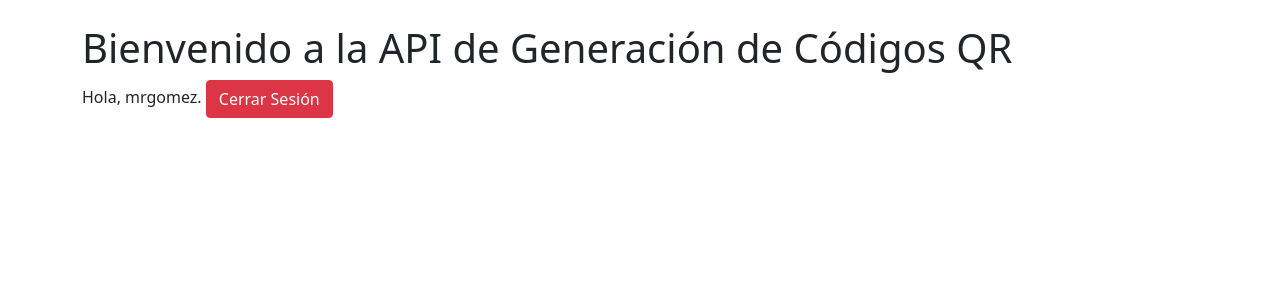
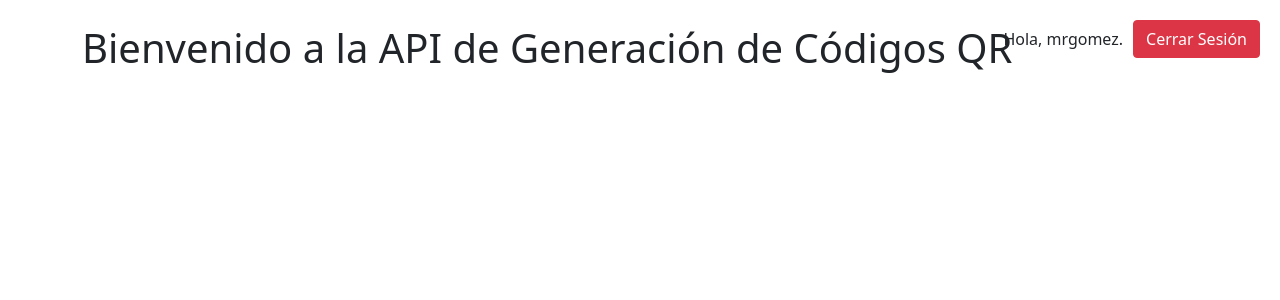
Before and after one commit to mrgomezsv/backend_mrgomez_github, a Django app: page /qr/ in a window 1280 px wide. Shown: the top 300 px of the page. Run offline with Django 4.2, Linux system fonts and the light colour scheme; a user stored in the database is signed in.

Commit message:
Movi y coloque el nombre y boton en la parte superior derecha

```diff
--- a/qr_project/qr_tracker/templates/home.html
+++ b/qr_project/qr_tracker/templates/home.html
@@ -5,17 +5,35 @@
     <meta name="viewport" content="width=device-width, initial-scale=1.0">
     <title>Página de Inicio</title>
     <link rel="stylesheet" href="https://cdn.jsdelivr.net/npm/bootstrap@5.1.3/dist/css/bootstrap.min.css">
+    <style>
+        /* Clase para colocar el saludo y el botón en la parte superior derecha */
+        .user-info {
+            display: flex;
+            justify-content: flex-end;
+            align-items: center;
+            position: absolute;
+            top: 20px;
+            right: 20px;
+        }
+        .user-info p {
+            margin: 0;
+            padding-right: 10px; /* Añadir un poco de espacio entre el texto y el botón */
+        }
+    </style>
 </head>
 <body>
     <div class="container mt-4">
-        <h1>Bienvenido a la API de Generación de Códigos QR</h1>
-
         <!-- Verificar si el usuario está autenticado para mostrar el botón de logout -->
         {% if user.is_authenticated %}
-            <p>Hola, {{ user.username }}. <a href="{% url 'logout' %}" class="btn btn-danger">Cerrar Sesión</a></p>
+            <div class="user-info">
+                <p>Hola, {{ user.username }}.</p>
+                <a href="{% url 'logout' %}" class="btn btn-danger">Cerrar Sesión</a>
+            </div>
         {% else %}
             <p>Por favor <a href="{% url 'login' %}">inicia sesión</a>.</p>
         {% endif %}
+
+        <h1>Bienvenido a la API de Generación de Códigos QR</h1>
     </div>
 </body>
 </html>
```
